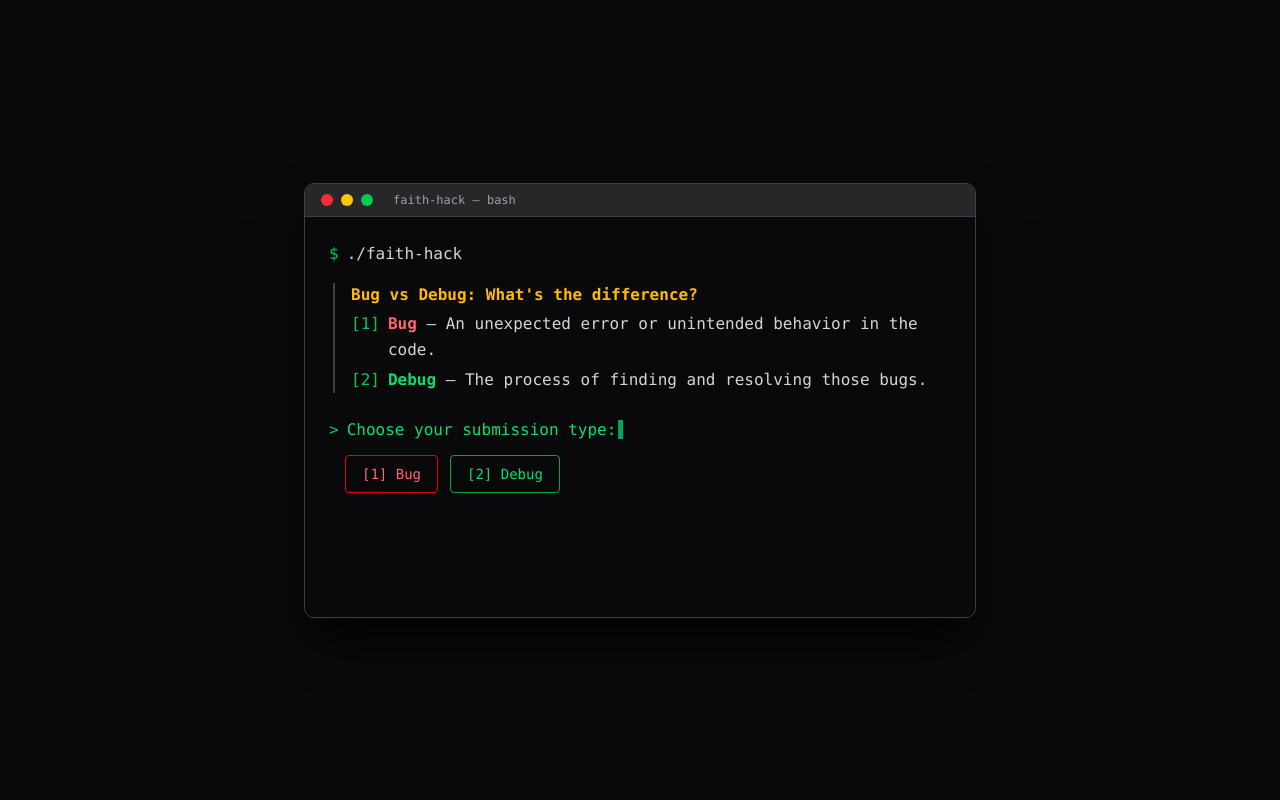
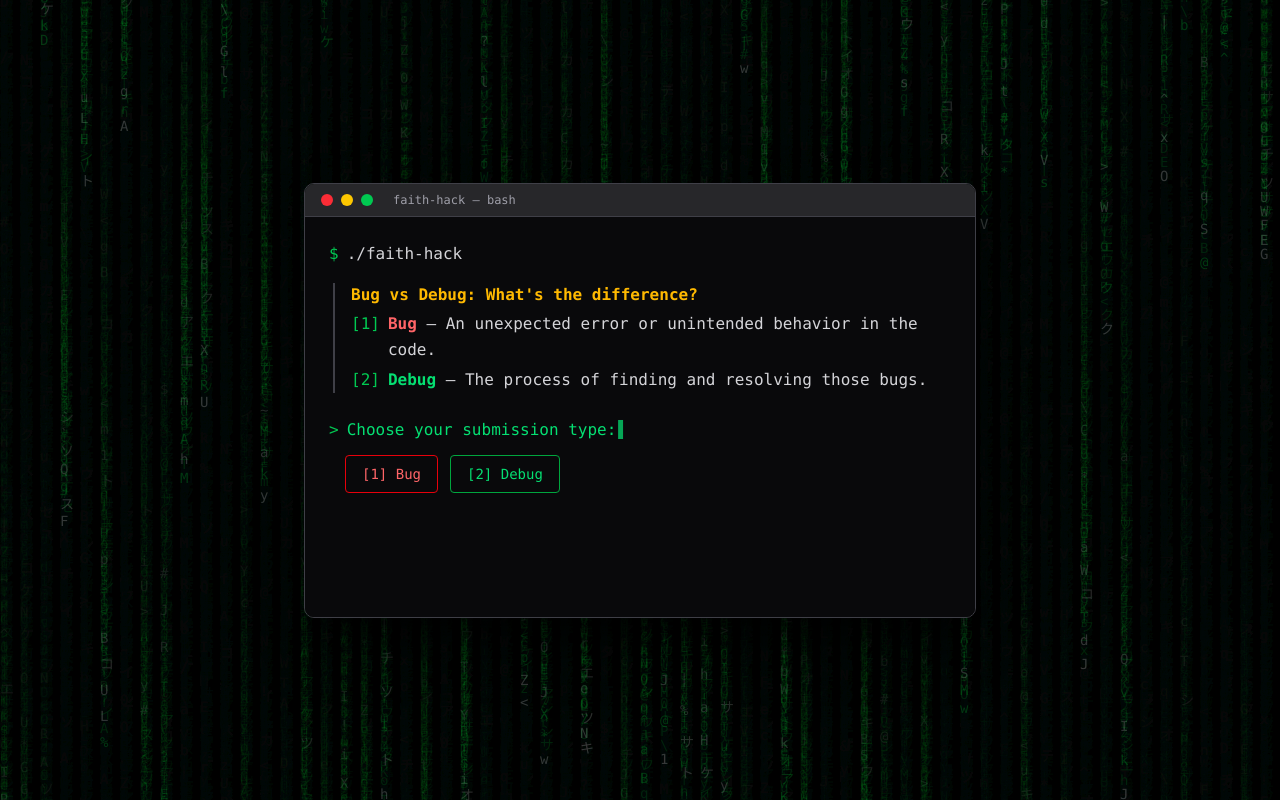
Before and after one commit to dlsl-animodev/faith-hack, a Next.js app in the folder frontend/: page /home in a window 1280 px wide. Built offline with nearby package versions, Linux system fonts and the light colour scheme.

Commit message:
feat: add matrix background

```diff
--- a/frontend/app/layout.tsx
+++ b/frontend/app/layout.tsx
@@ -1,12 +1,6 @@
 import type { Metadata } from 'next';
-import { JetBrains_Mono } from 'next/font/google';
 import './globals.css';
-
-const jetbrainsMono = JetBrains_Mono({
-  subsets: ['latin'],
-  variable: '--font-mono',
-  weight: ['400', '500', '700'],
-});
+import MatrixBackground from '@/components/MatrixBackground';
 
 export const metadata: Metadata = {
   title: 'Faith: Hack',
@@ -19,11 +13,14 @@ export default function RootLayout({
   children: React.ReactNode;
 }) {
   return (
-    <html lang="en" className="dark">
-      <body
-        className={`${jetbrainsMono.variable} font-mono bg-zinc-950 text-green-400 antialiased min-h-screen`}
-      >
-        {children}
+    <html lang="en" className="dark font-mono">
+      <body className="bg-zinc-950 text-green-400 antialiased min-h-screen">
+        {/* Matrix rain background — sits at z-index 0, never blocks clicks */}
+        <MatrixBackground />
+        {/* All page content sits above the canvas */}
+        <div style={{ position: 'relative', zIndex: 1 }}>
+          {children}
+        </div>
       </body>
     </html>
   );
--- /dev/null
+++ b/frontend/components/MatrixBackground.tsx
@@ -0,0 +1,159 @@
+'use client';
+
+import { useEffect, useRef } from 'react';
+
+// ─── Types ────────────────────────────────────────────────────────────────────
+
+interface Column {
+  x: number;
+  y: number;
+  speed: number;
+}
+
+// ─── Constants ────────────────────────────────────────────────────────────────
+
+const FONT_SIZE = 14;
+const COL_WIDTH = 20;
+const FRAME_INTERVAL = 33; // ~30fps
+
+const CHARS =
+  '01ABCDEFGHIJKLMNOPQRSTUVWXYZabcdefghijklmnopqrstuvwxyz' +
+  'アイウエオカキクケコサシスセソタチツテト' +
+  '@#$%&*!?<>/\\|^~`';
+
+function randomChar(): string {
+  return CHARS[Math.floor(Math.random() * CHARS.length)];
+}
+
+// ─── Component ───────────────────────────────────────────────────────────────
+
+/**
+ * Full-viewport Matrix-style falling character rain.
+ * Runs behind all page content (z-index: 0, pointer-events: none).
+ * Uses requestAnimationFrame throttled to ~30fps.
+ */
+export default function MatrixBackground() {
+  const canvasRef = useRef<HTMLCanvasElement>(null);
+  const frameId = useRef<number>(0);
+  const lastFrame = useRef<number>(0);
+  const columns = useRef<Column[]>([]);
+
+  // ── Init columns ──────────────────────────────────────────────────────────
+
+  function initColumns(width: number, height: number) {
+    const count = Math.ceil(width / COL_WIDTH);
+    columns.current = Array.from({ length: count }, (_, i) => ({
+      x: i * COL_WIDTH,
+      // Random starting y so columns don't all begin at top simultaneously
+      y: Math.random() * -height,
+      speed: 1 + Math.random() * 2, // 1–3 rows per frame
+    }));
+  }
+
+  // ── Draw frame ────────────────────────────────────────────────────────────
+
+  function draw(ctx: CanvasRenderingContext2D, height: number) {
+    // Semi-transparent black overlay creates the trail/fade effect
+    ctx.fillStyle = 'rgba(0, 0, 0, 0.07)';
+    ctx.fillRect(0, 0, ctx.canvas.width, height);
+
+    ctx.font = `${FONT_SIZE}px Consolas, 'Courier New', monospace`;
+
+    for (const col of columns.current) {
+      // Draw trail — fading characters above the lead
+      const trailLength = 20;
+      for (let i = 1; i <= trailLength; i++) {
+        const trailY = col.y - i * FONT_SIZE;
+        if (trailY < 0) continue;
+        const alpha = 1 - i / trailLength;
+        ctx.fillStyle = `rgba(0, 255, 65, ${alpha * 0.12})`;
+        ctx.fillText(randomChar(), col.x, trailY);
+      }
+
+      // Draw lead character — dim white or green
+      if (col.y > 0) {
+        ctx.fillStyle = Math.random() > 0.5 ? 'rgba(255, 255, 255, 0.20)' : 'rgba(0, 255, 65, 0.20)';
+        ctx.fillText(randomChar(), col.x, col.y);
+      }
+
+      // Advance column
+      col.y += col.speed * FONT_SIZE;
+
+      // Reset column when it scrolls off-screen
+      if (col.y > height + FONT_SIZE * 20) {
+        col.y = Math.random() * -height * 0.5;
+        col.speed = 1 + Math.random() * 2;
+      }
+    }
+  }
+
+  // ── Animation loop ────────────────────────────────────────────────────────
+
+  function animate(now: number) {
+    // Throttle to ~30fps
+    if (now - lastFrame.current < FRAME_INTERVAL) {
+      frameId.current = requestAnimationFrame(animate);
+      return;
+    }
+    lastFrame.current = now;
+
+    const canvas = canvasRef.current;
+    if (!canvas) return;
+    const ctx = canvas.getContext('2d');
+    if (!ctx) return;
+
+    draw(ctx, canvas.height);
+    frameId.current = requestAnimationFrame(animate);
+  }
+
+  // ── Effect: mount & resize ────────────────────────────────────────────────
+
+  useEffect(() => {
+    const canvas = canvasRef.current;
+    if (!canvas) return;
+
+    const setSize = () => {
+      canvas.width = window.innerWidth;
+      canvas.height = window.innerHeight;
+      initColumns(canvas.width, canvas.height);
+    };
+
+    setSize();
+
+    // Start animation
+    frameId.current = requestAnimationFrame(animate);
+
+    const onResize = () => {
+      cancelAnimationFrame(frameId.current);
+      setSize();
+      frameId.current = requestAnimationFrame(animate);
+    };
+
+    window.addEventListener('resize', onResize);
+
+    return () => {
+      cancelAnimationFrame(frameId.current);
+      window.removeEventListener('resize', onResize);
+    };
+    // eslint-disable-next-line react-hooks/exhaustive-deps
+  }, []);
+
+  // ── Render ────────────────────────────────────────────────────────────────
+
+  return (
+    <canvas
+      ref={canvasRef}
+      style={{
+        position: 'fixed',
+        top: 0,
+        left: 0,
+        width: '100vw',
+        height: '100vh',
+        zIndex: 0,
+        pointerEvents: 'none',
+
+      }}
+      aria-hidden="true"
+    />
+  );
+}
```
